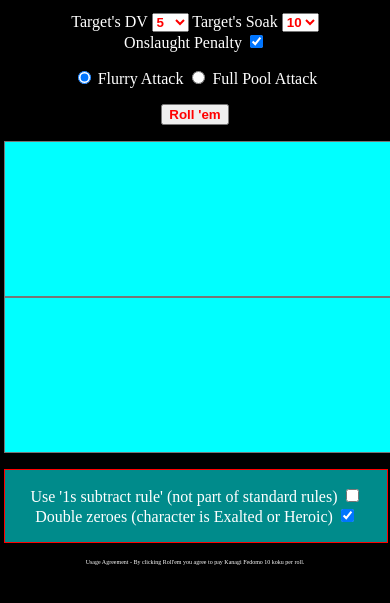
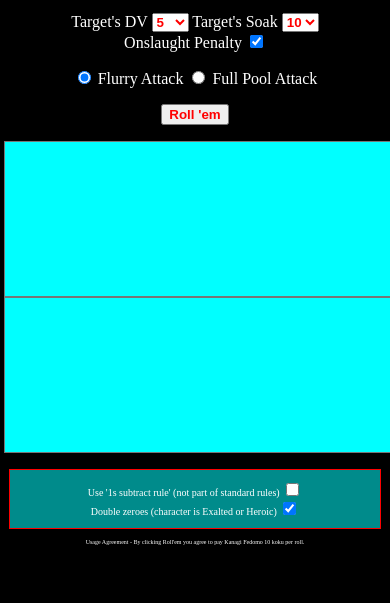
Before and after one commit to PopFizzle/Exalted-Dice-Roller, a plain HTML site: page index.html in a window 390 px wide. Shown: the part 103-706 px from the top of the page. Drawn offline with Linux system fonts and the light colour scheme.

Commit message:
Fixed screen wrap issue on phone mobile
Android phone was wrapping the bottom checkboxes and I change the font
size to a smaller font.

```diff
--- a/index.html
+++ b/index.html
@@ -485,7 +485,7 @@ Onslaught Penalty
 
 <p>
 
-<p style="border:1px; border-style:solid; border-color:#FF0000; padding: 1em; width: 350px; background-color: darkcyan;color: white;">
+<p style="border:1px; border-style:solid; border-color:#FF0000; padding: 1em; width: 350px; background-color: darkcyan;color: white; font-size: 10px;">
 Use '1s subtract rule' (not part of standard rules) <input type=checkbox name=subtract><br>
 Double zeroes (character is Exalted or Heroic) <input type=checkbox name=zeroes checked>
 </p>
```
